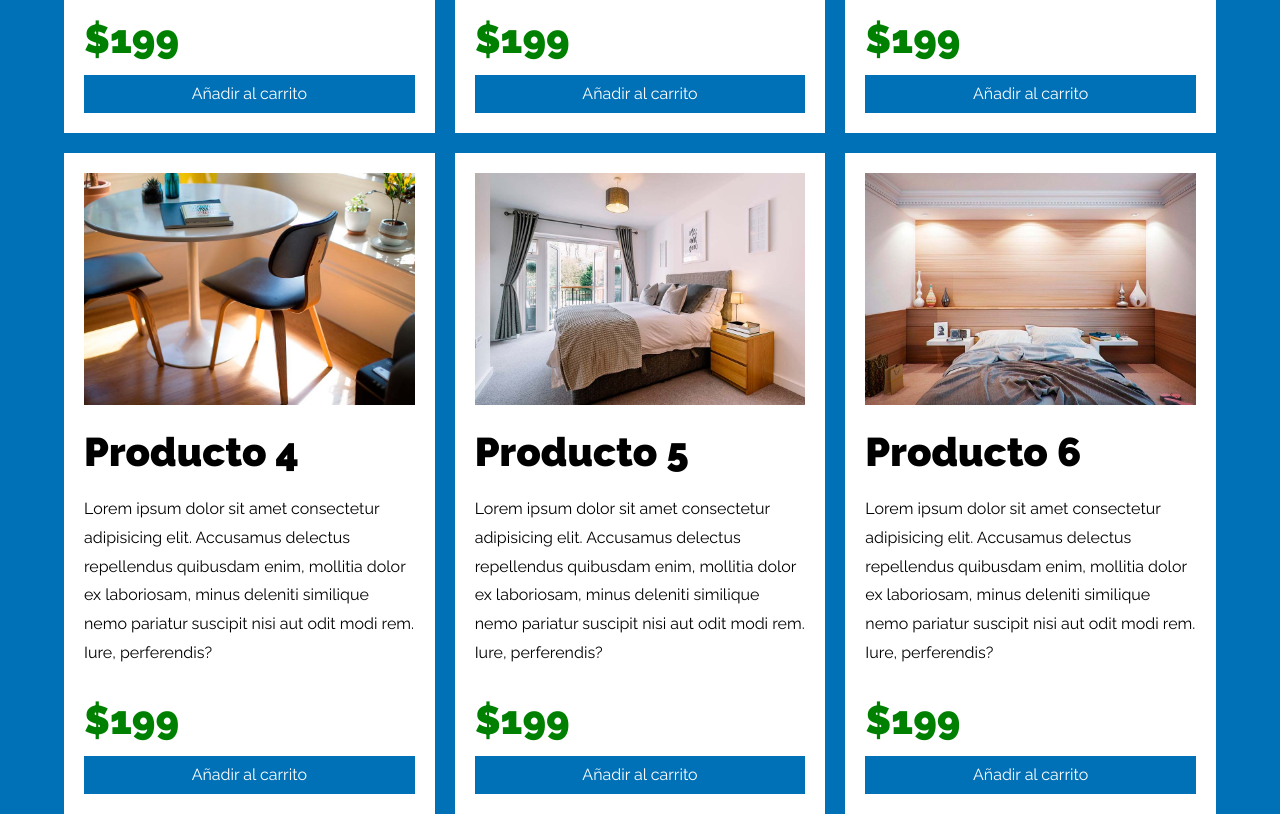
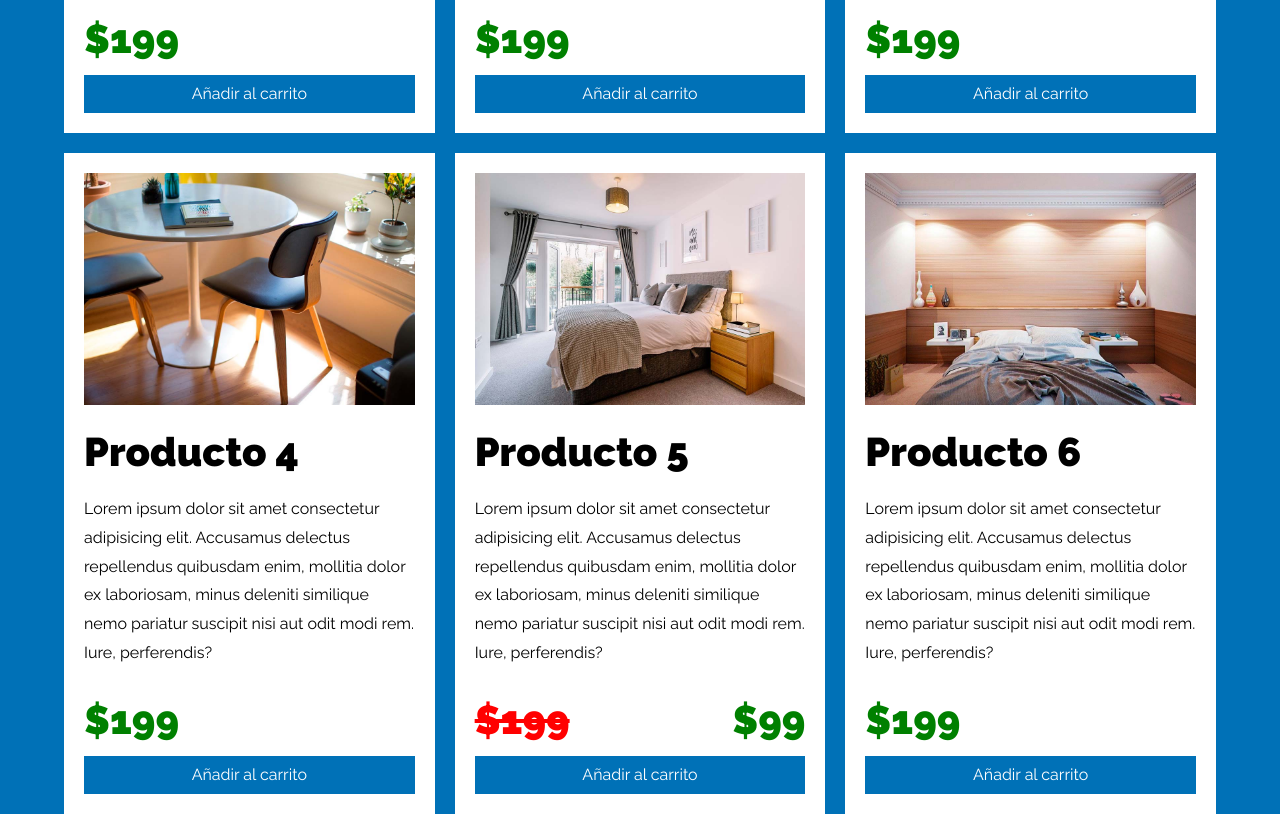
Before and after one commit to danlsk1986/BEM, a plain HTML site: page index.html in a window 1280 px wide. Shown: the part 1129-1943 px from the top of the page. Drawn offline with Linux system fonts and the light colour scheme.

Commit message:
Creando un modificador

```diff
--- a/css/styles.css
+++ b/css/styles.css
@@ -131,6 +131,12 @@ img {
     margin: 0;
 }
 
+/* Producto = Bloque, Precio = Elemento, Oferta = Modificador */
+.producto__precio--oferta {
+    color: red;
+    text-decoration: line-through;
+}
+
 .producto__boton {
     all: unset;
     background-color: var(--azul);
--- a/index.html
+++ b/index.html
@@ -96,7 +96,8 @@
                         <h3 class="producto__nombre">Producto 5</h3>
                         <p class="producto__descripcion">Lorem ipsum dolor sit amet consectetur adipisicing elit. Accusamus delectus repellendus quibusdam enim, mollitia dolor ex laboriosam, minus deleniti similique nemo pariatur suscipit nisi aut odit modi rem. Iure, perferendis?</p>
                         <div class="producto__precios">
-                            <p class="producto__precio">$199</p>
+                            <p class="producto__precio producto__precio--oferta">$199</p>
+                            <p class="producto__precio">$99</p>
                         </div>
 
                         <button class="producto__boton" type="button">Añadir al carrito</button>
```
